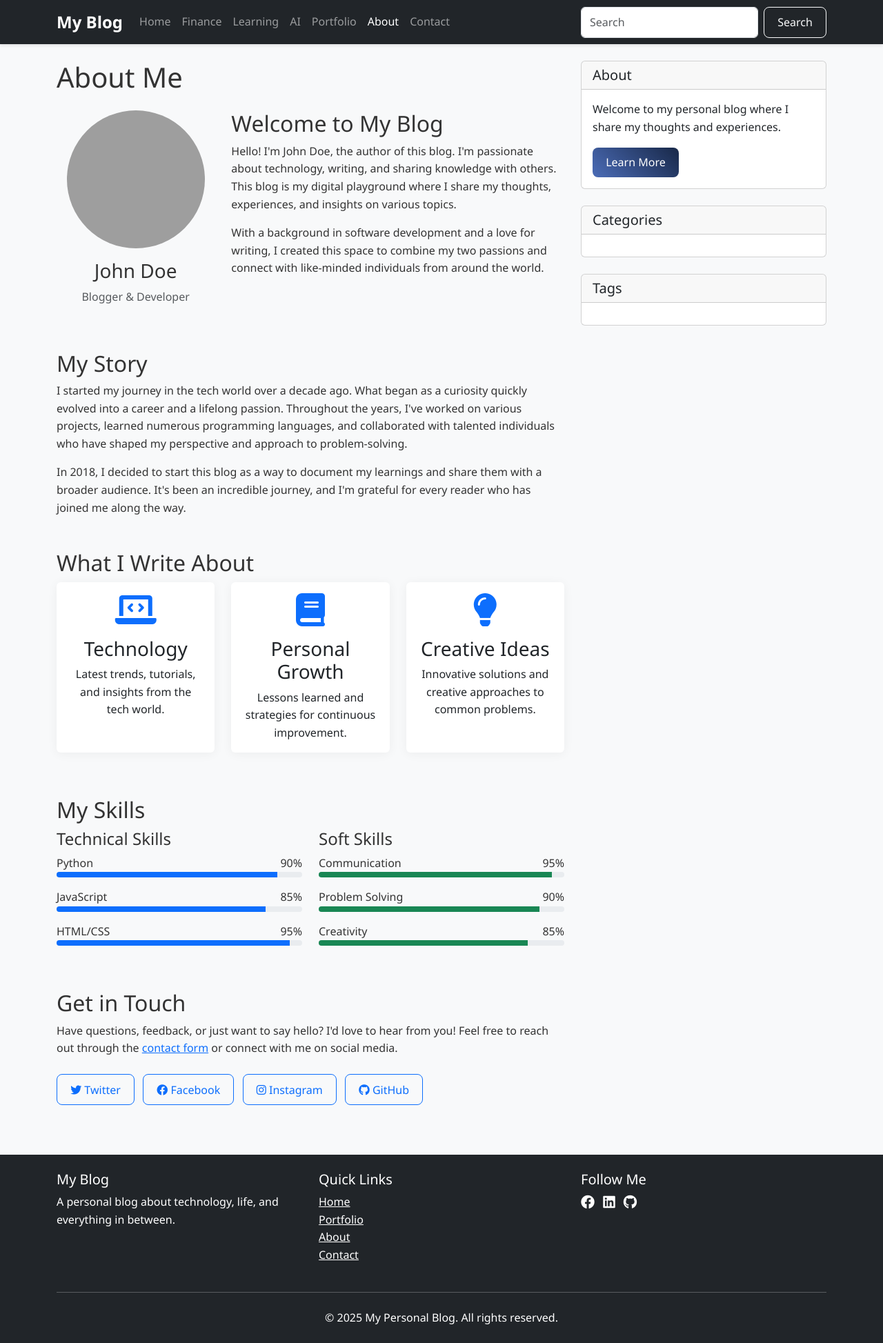
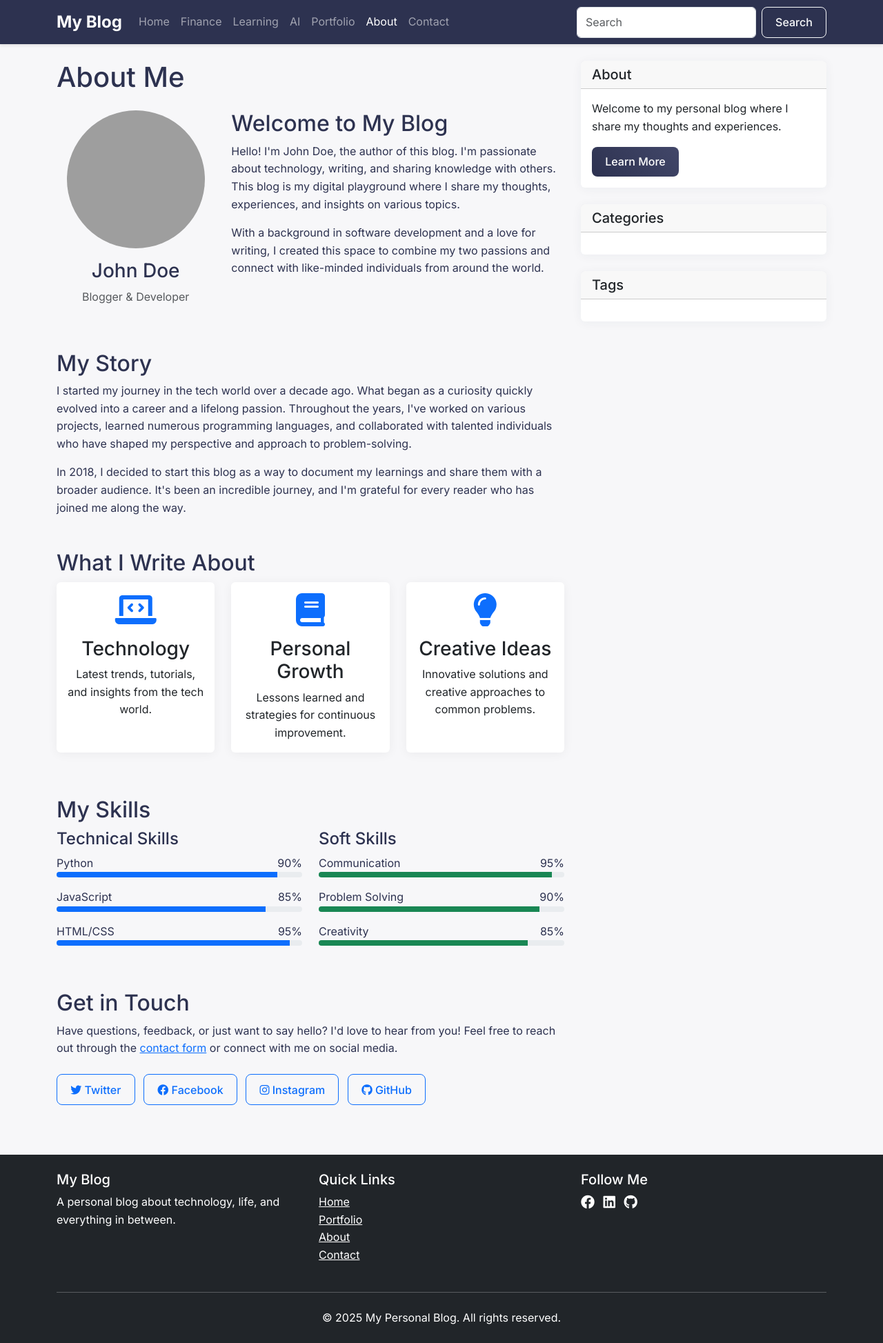
Before and after one commit to wairaguedd/myblog, a Flask app: page /about in a window 1280 px wide. Shown: the whole page at 69% size. Run offline with Flask 3, Linux system fonts and the light colour scheme; grey boxes are pictures that could not be loaded.

Commit message:
Assistant checkpoint: Update color scheme and enhance visual design
Assistant generated file changes:
- static/css/style.css: Update color scheme and enhance visual design, Update button and card styles

---

User prompt:

How do I change the color theme to look more attractive. What color palettes do you recommend?

Replit-Commit-Author: Assistant
Replit-Commit-Session-Id: 896a6046-b921-4b8a-b14e-ab6909bde2d6

```diff
--- a/static/css/style.css
+++ b/static/css/style.css
@@ -1,9 +1,9 @@
 /* Main styling for the blog */
 body {
-    font-family: 'Segoe UI', Tahoma, Geneva, Verdana, sans-serif;
+    font-family: 'Inter', sans-serif;
     line-height: 1.6;
-    color: #333;
-    background-color: #f8f9fa;
+    color: #2D3250;
+    background-color: #F7F7F9;
 }
 
 /* Header and Navigation */
@@ -255,11 +255,37 @@ footer a:hover {
 }
 
 .btn-primary {
-    background: linear-gradient(45deg, #4b6cb7, #182848);
+    background: linear-gradient(45deg, #2D3250, #424769);
     border: none;
+    color: #fff;
 }
 
 .btn-primary:hover {
+    background: linear-gradient(45deg, #424769, #7077A1);
     transform: translateY(-2px);
-    box-shadow: 0 5px 15px rgba(75, 108, 183, 0.3);
+    box-shadow: 0 5px 15px rgba(45, 50, 80, 0.2);
 }
+
+.card {
+    border: none;
+    box-shadow: 0 2px 15px rgba(45, 50, 80, 0.05);
+    transition: all 0.3s ease;
+}
+
+.card:hover {
+    transform: translateY(-5px);
+    box-shadow: 0 5px 20px rgba(45, 50, 80, 0.1);
+}
+
+.navbar {
+    background: #2D3250 !important;
+}
+
+.social-link {
+    color: #7077A1;
+    transition: color 0.3s ease;
+}
+
+.social-link:hover {
+    color: #F6B17A;
+}
```
